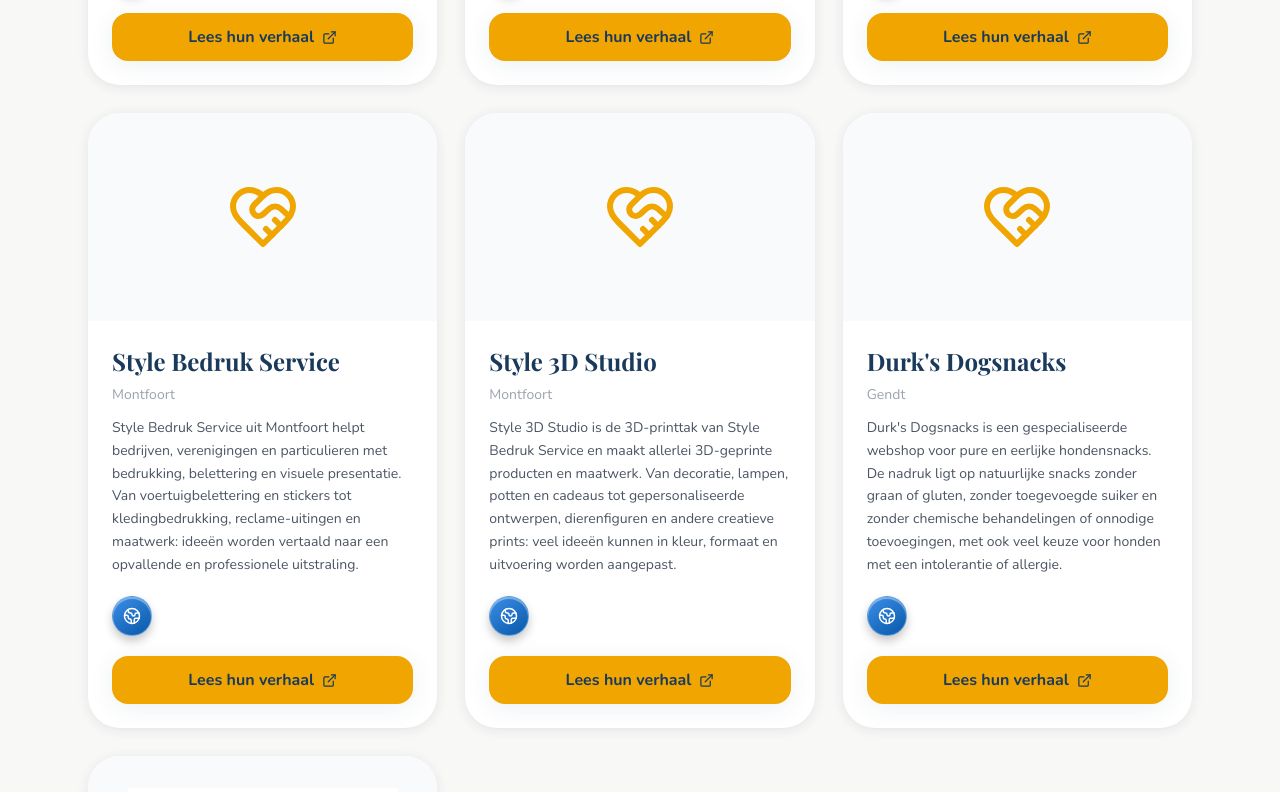
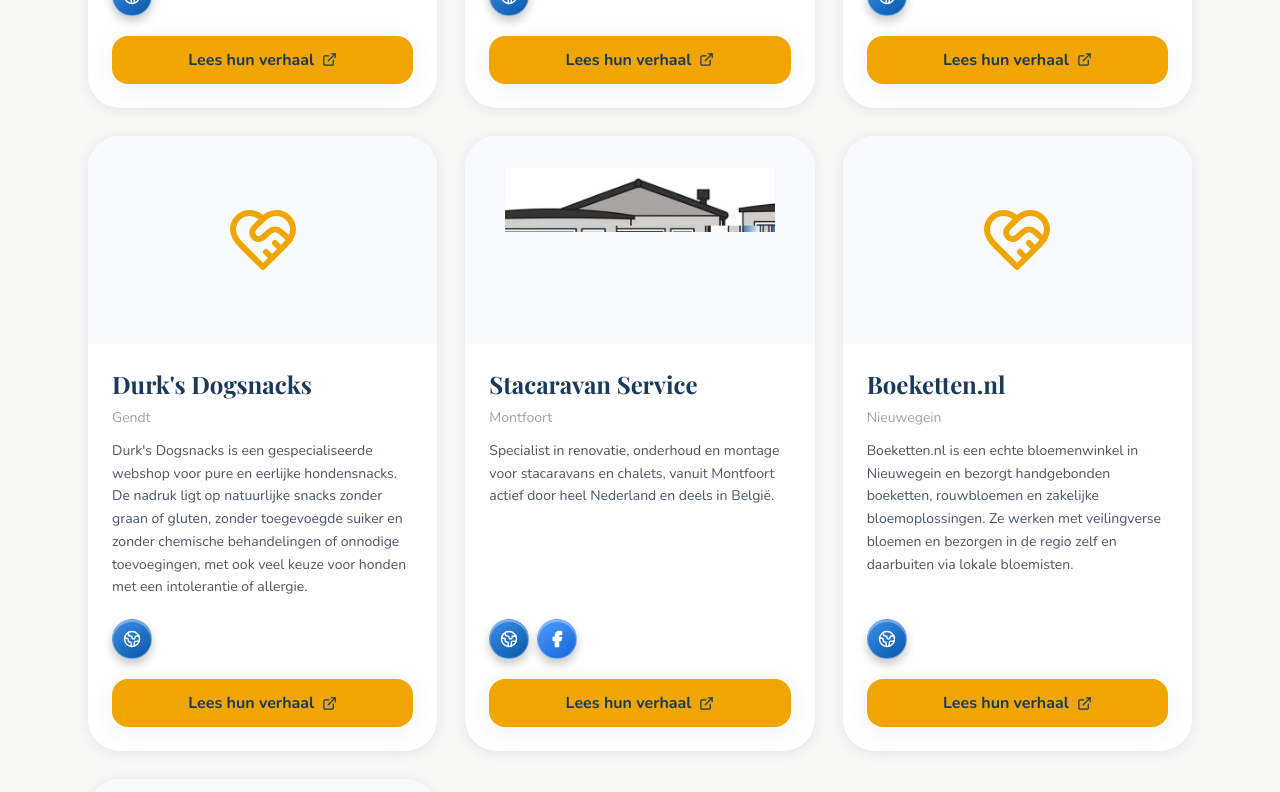
Before and after one commit to michielpetersenmp-cmd/bulldog-website, a Next.js app: page /donateurs in a window 1280 px wide. Shown: the part 920-1712 px from the top of the page. Built offline with nearby package versions, Linux system fonts and the light colour scheme; no server answers; a web font is replaced by a local one.

Commit message:
Roteer bedrijfsvrienden dagelijks op de overzichtspagina

```diff
--- a/src/app/donateurs/page.tsx
+++ b/src/app/donateurs/page.tsx
@@ -13,8 +13,26 @@ export const metadata: Metadata = {
 export const dynamic = "force-dynamic";
 export const revalidate = 0;
 
+function roteerDagelijks<T>(items: T[]): T[] {
+  if (items.length < 2) return items;
+
+  const datumdelen = new Intl.DateTimeFormat("en-CA", {
+    timeZone: "Europe/Amsterdam",
+    year: "numeric",
+    month: "2-digit",
+    day: "2-digit",
+  }).formatToParts(new Date());
+
+  const deel = (type: "year" | "month" | "day") =>
+    Number(datumdelen.find((item) => item.type === type)?.value ?? 0);
+  const dagnummer = Math.floor(Date.UTC(deel("year"), deel("month") - 1, deel("day")) / 86_400_000);
+  const start = dagnummer % items.length;
+
+  return [...items.slice(start), ...items.slice(0, start)];
+}
+
 export default async function DonateursPage() {
-  const donateurs = await getDonateurs();
+  const donateurs = roteerDagelijks(await getDonateurs());
   return (
     <>
       <section className="pt-28 pb-16 bg-primary">
```
